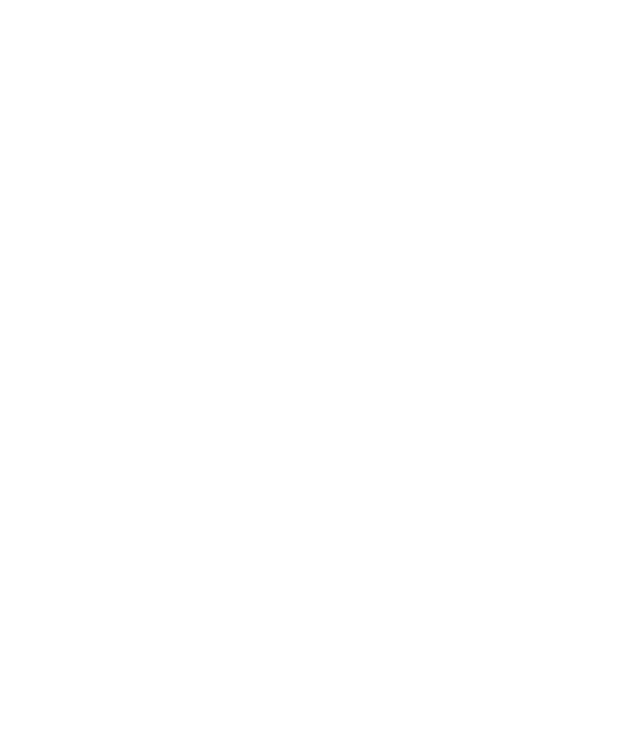
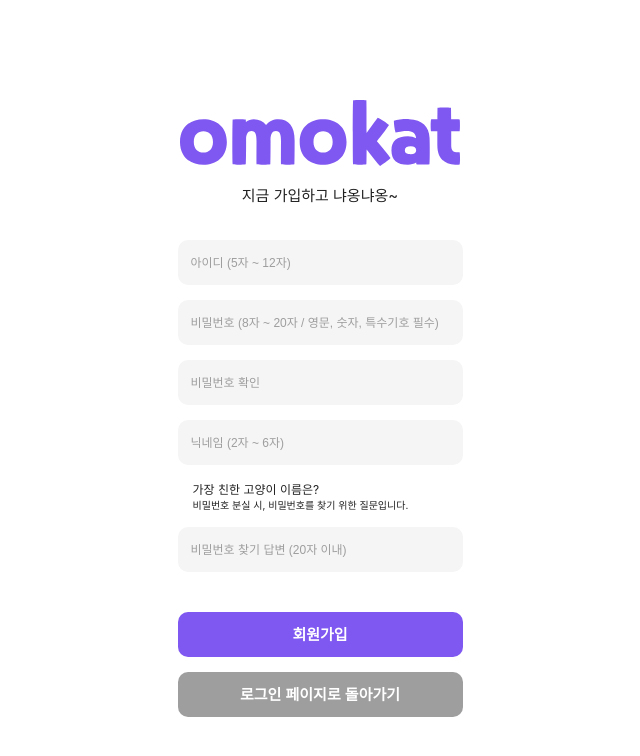
Before and after one commit to jojoDevs/Omokat-FE, a React (Create React App) app: page /sign-up in a window 1280 px wide. Shown: the top 756 px of the page, without its empty margins (320-960 px from the left). Built offline with nearby package versions, Linux system fonts and the light colour scheme.

Commit message:
feat. 회원가입 스타일 구현

```diff
--- /dev/null
+++ b/src/components/signUpPage/SignUpButtons.tsx
@@ -0,0 +1,13 @@
+import React from "react";
+import styles from "./styles/signUpButtons.module.scss"
+
+const SignUpButtons = () => {
+    return (
+        <div className={styles.buttons}>
+            <button className="size285 purple bold">회원가입</button>
+            <button className="size285 gray bold">로그인 페이지로 돌아가기</button>
+        </div>
+    )
+}
+
+export default SignUpButtons
--- /dev/null
+++ b/src/components/signUpPage/SignUpForm.tsx
@@ -0,0 +1,25 @@
+import React from "react";
+import styles from "./styles/signUpForm.module.scss"
+import { Input285 } from "../common/Inputs";
+
+const SignUpForm = () => {
+    return (
+        <div>
+            <div className={styles.inputs}>
+                <Input285 placeholder="아이디 (5자 ~ 12자)"/>
+                <Input285 placeholder="비밀번호 (8자 ~ 20자 / 영문, 숫자, 특수기호 필수)" type="password"/>
+                <Input285 placeholder="비밀번호 확인" type="password"/>
+                <Input285 placeholder="닉네임 (2자 ~ 6자)"/>
+            </div>
+            <div className={styles.questions}>
+                <p className={styles.size12}>가장 친한 고양이 이름은?</p>
+                <p className={styles.size10}>비밀번호 분실 시, 비밀번호를 찾기 위한 질문입니다.</p>
+            </div>
+            <div className={styles.inputs}>
+                <Input285 placeholder="비밀번호 찾기 답변 (20자 이내)"/>
+            </div>
+        </div>
+    )
+}
+
+export default SignUpForm
--- /dev/null
+++ b/src/components/signUpPage/styles/signUpButtons.module.scss
@@ -0,0 +1,8 @@
+@import "../../../shared/styles/colors";
+
+.buttons {
+    display: flex;
+    flex-direction: column;
+    margin-top: 40px;
+    gap: 15px;
+}
--- /dev/null
+++ b/src/components/signUpPage/styles/signUpForm.module.scss
@@ -0,0 +1,17 @@
+@import "../../../shared/styles/colors";
+
+.inputs {
+    display: flex;
+    flex-direction: column;
+    gap: 15px;
+}
+
+.questions {
+    .size12 {
+        font-size: 12px;
+    }
+    .size10 {
+        font-size: 10px;
+    }
+    margin: 15px;
+}
--- a/src/pages/SignUpPage.tsx
+++ b/src/pages/SignUpPage.tsx
@@ -1,8 +1,17 @@
-import React from 'react';
+import React from "react";
+import logo from '../assets/logo/logo.svg'
+import styles from './styles/signUpPage.module.scss'
+import SignUpButtons from '../components/signUpPage/SignUpButtons';
+import SignUpForm from '../components/signUpPage/SignUpForm';
 
 const SignUpPage = () => {
     return (
-        <></>
+        <div className={styles.container}>
+            <img src={logo} alt="logo" className={styles.logo}/>
+            <p className={styles.texts}>지금 가입하고 냐옹냐옹~</p>
+            <SignUpForm/>
+            <SignUpButtons/>
+        </div>
     )
 }
 
--- /dev/null
+++ b/src/pages/styles/signUpPage.module.scss
@@ -0,0 +1,18 @@
+@import "../../shared/styles/colors";
+@import "../../shared/styles/mixins";
+
+.container {
+    @include flex(column);
+    width: 410px;
+    margin: 100px auto;
+}
+
+.logo {
+    width: 280px;
+}
+
+.texts {
+    margin-top: 18px;
+    margin-bottom: 35px;
+    font-size: 15px;
+}
```
